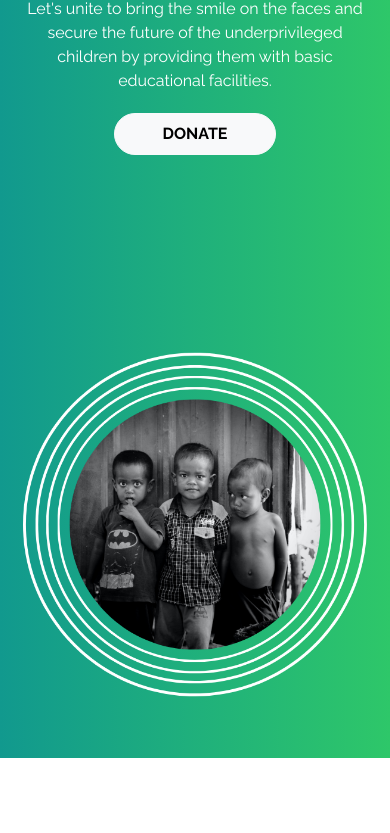
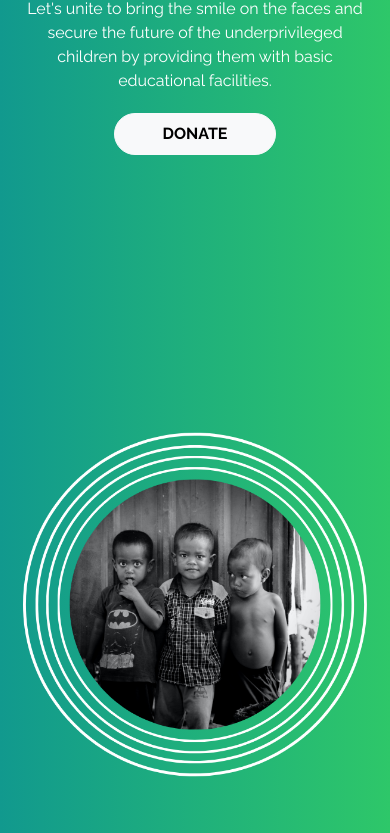
Before and after one commit to virajdalvi/Worldonate-Sparks-Foundation, a plain HTML site: page src/index.html in a window 390 px wide. Shown: the part 260-1093 px from the top of the page. Drawn offline with nearby package versions, Linux system fonts and the light colour scheme; grey boxes are pictures that could not be loaded.

Commit message:
padding fixed mobile

```diff
--- a/src/index.html
+++ b/src/index.html
@@ -73,7 +73,7 @@
                   font-weight: bold;">DONATE</a>
                 </div>
                 <div class="col-md-5 col-sm-12  h-25">
-                    <img src="../assets/header_image.png" alt="Underprivileged Childrens" />
+                    <img class="padding-mob" src="../assets/header_image.png" alt="Underprivileged Childrens" />
                 </div>
             </div>
         </div>
--- a/src/mobile_style.css
+++ b/src/mobile_style.css
@@ -2,8 +2,8 @@
   header .navbar-brand {
     padding-left: 1rem;
   }
-  header .col-sm-12 img {
-    padding-top: 0%;
+  header .padding-mob {
+    padding-top: 5rem;
   }
   .section-1 .row .col-md-6 .panel {
     position: initial;
```
